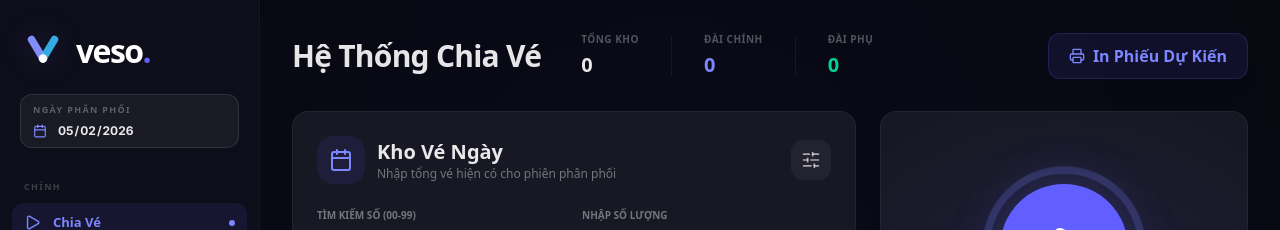
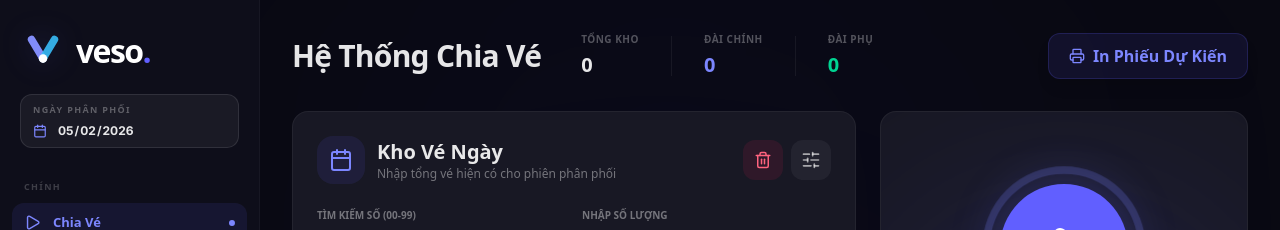
Before and after one commit to syquandev/veso, a React (Vite) app: page / in a window 1280 px wide. Shown: the top 230 px of the page. Built offline with nearby package versions, Linux system fonts and the light colour scheme; the HTML template or start-up script is replaced by a standard one.

Commit message:
update logic

```diff
--- a/src/App.tsx
+++ b/src/App.tsx
@@ -1102,12 +1102,33 @@ export default function App() {
                         <p className="text-xs text-white/40 font-medium">Nhập tổng vé hiện có cho phiên phân phối</p>
                       </div>
                     </div>
+                    <div className="flex items-center gap-2">
+                      <button
+                        onClick={() => {
+                          if (confirm('Xóa toàn bộ kho vé? Dữ liệu sẽ về 0.')) {
+                            setDailyInput(prev => ({
+                              ...prev,
+                              mainStationTickets: {},
+                              subStations: prev.subStations.map(s => ({ ...s, tickets: {} }))
+                            }));
+                            setSetInventory({});
+                            setCurrentPools({ main: {}, subPools: dailyInput.subStations.reduce((acc, s) => ({ ...acc, [s.id]: {} }), {} as Record<string, Record<string, number>>) });
+                            setResults([]);
+                            setShortages([]);
+                          }
+                        }}
+                        className="w-10 h-10 bg-rose-500/10 flex items-center justify-center rounded-xl text-rose-400 hover:bg-rose-500/20 hover:text-rose-300 transition-colors"
+                        title="Xóa toàn bộ kho vé"
+                      >
+                        <Trash2 size={18} />
+                      </button>
                       <button
                         onClick={() => setIsWeeklyScheduleOpen(true)}
                         className="w-10 h-10 bg-white/5 flex items-center justify-center rounded-xl text-white/60 hover:bg-white/10 hover:text-white transition-colors"
                       >
                         <SlidersHorizontal size={20} />
                       </button>
+                    </div>
                   </div>
 
                   {/* Search and Quick Adjust Grid */}
```
Also changed, not shown: 4 other files (tests, documents, lock files or other folders). Lines whose indentation alone changed are shown as unchanged.
